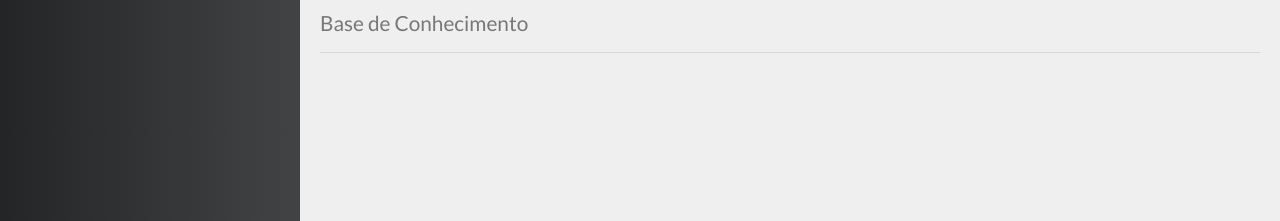
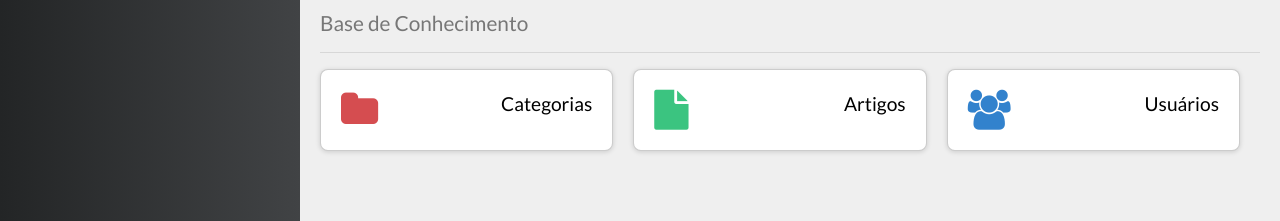
Before and after one commit to JuniorPaula/k4dev-ui, a Vue app: page / in a window 1280 px wide. Shown: the part 122-343 px from the top of the page. Built offline with nearby package versions, Linux system fonts and the light colour scheme; no server answers.

Commit message:
feat: integrate Home component with API server

```diff
--- a/src/components/home/Home.vue
+++ b/src/components/home/Home.vue
@@ -1,19 +1,48 @@
 <template>
     <div class="home">
         <PageTitle title="Home" icon="fa fa-home" main="Dashboard" sub="Base de Conhecimento" />
+        <div class="stats">
+            <Stat title="Categorias" :value="stat.category" icon="fa fa-folder" color="#d54d50" />
+            <Stat title="Artigos" :value="stat.article" icon="fa fa-file" color="#3bc480" />
+            <Stat title="Usuários" :value="stat.users" icon="fa fa-users" color="#3282cd" />
+        </div>
     </div>
 </template>
 <script>
+import axios from 'axios'
 import PageTitle from '../templates/PageTitle.vue'
+import Stat from './Stat.vue';
+
+import { baseApiUrl } from '../../global'
 
 export default {
     name: 'Home',
     components: {
-        PageTitle
+    PageTitle,
+    Stat,
+},
+    data: function() {
+        return {
+            stat: {}
+        }
     },
-
+    methods: {
+        getStat() {
+            axios.get(`${baseApiUrl}/stats`).then(res => {
+                this.stat = res.data
+            })
+        }
+    },
+    mounted() {
+        this.getStat()
+    },
 }
 </script>
+
 <style>
-
+    .stats {
+        display: flex;
+        justify-content: space-between;
+        flex-wrap: wrap;
+    }
 </style>
--- /dev/null
+++ b/src/components/home/Stat.vue
@@ -0,0 +1,60 @@
+<template>
+    <div class="stat">
+        <div class="stat-icon">
+            <i :class="icon" :style="style"></i>
+        </div>
+        <div class="stat-info">
+            <span class="stat-title">{{ title }}</span>
+            <span class="stat-value">{{ value }}</span>
+        </div>
+    </div>
+</template>
+
+<script>
+export default {
+    name: 'Stat',
+    props: ['title', 'value', 'icon', 'color'],
+    computed: {
+        style() {
+            return "color: " + (this.color || "#000")
+        }
+    }
+
+}
+</script>
+
+<style>
+    .stat {
+        flex: 1;
+        display: flex;
+        border-radius: 8px;
+        margin-right: 20px;
+        margin-bottom: 20px;
+        background-color: #fff;
+        padding: 20px;
+        border: 1px solid rgba(0, 0, 0, 0.2);
+        box-shadow: 0px 1px 5px rgba(0, 0, 0, 0.15);
+    }
+
+    .stat-icon {
+        display: flex;
+        align-items: center;
+    }
+
+    .stat-icon i {
+        font-size: 2.5rem;
+    }
+
+    .stat-info {
+        flex: 1;
+        display: flex;
+        flex-direction: column;
+        align-items: flex-end;
+    }
+
+    .stat-title {
+        font-size: 1.2rem;
+        font-weight: 100;
+        color: #000;
+    }
+</style>
--- /dev/null
+++ b/src/global.js
@@ -0,0 +1 @@
+export const baseApiUrl = 'http://localhost:8081'
--- a/src/main.js
+++ b/src/main.js
@@ -8,6 +8,9 @@
 
 Vue.config.productionTip = false
 
+// Temporario
+require('axios').defaults.headers.common['Authorization'] = 'bearer eyJhbGciOiJIUzI1NiIsInR5cCI6IkpXVCJ9.eyJhdXRob3JpemVkIjp0cnVlLCJleHAiOjE2OTExMjMyODEsInVzZXJJZCI6NH0.az9zm6NN6Xk8ZvWufAnHm8D6AwN-uJuAsx6cqWVyS_c'
+
 new Vue({
   store,
   router,
```
